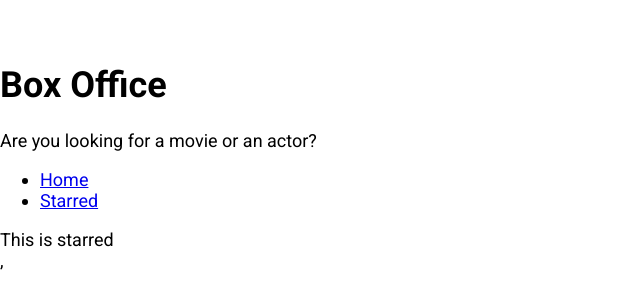
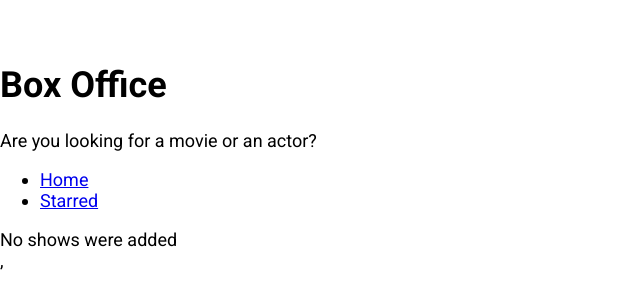
Before and after one commit to Argha10/box-office, a React (Create React App) app: page /starred in a window 1280 px wide. Shown: the top 308 px of the page, without its empty margins (0-640 px from the left). Built offline with nearby package versions, Linux system fonts and the light colour scheme.

Commit message:
displayed starred shows

```diff
--- a/src/pages/Starred.js
+++ b/src/pages/Starred.js
@@ -1,8 +1,43 @@
-import React from 'react';
+import React, { useState, useEffect } from 'react';
 import MainPageLayout from '../components/MainPageLayout';
+import { useShows } from '../misc/custom-hooks';
+import { apiGet } from '../misc/config';
+import ShowGrid from '../components/show/ShowGrid';
 
 const Starred = () => {
-  return <MainPageLayout>This is starred</MainPageLayout>;
+  const [starred] = useShows();
+
+  const [shows, setShows] = useState(null);
+  const [isLoading, setIsLoading] = useState(true);
+  const [error, setError] = useState(null);
+
+  useEffect(() => {
+    if (starred && starred.length > 0) {
+      const promises = starred.map(showId => apiGet(`/shows/${showId}`));
+
+      Promise.all(promises)
+        .then(apiData => apiData.map(show => ({ show })))
+        .then(results => {
+          setShows(results);
+          setIsLoading(false);
+        })
+        .catch(err => {
+          setError(err.message);
+          setIsLoading(false);
+        });
+    } else {
+      setIsLoading(false);
+    }
+  }, [starred]);
+
+  return (
+    <MainPageLayout>
+      {isLoading && <div>Shows are still loading</div>}
+      {error && <div>Error occured: {error}</div>}
+      {!isLoading && !shows && <div>No shows were added</div>}
+      {!isLoading && !error && shows && <ShowGrid data={shows} />}
+    </MainPageLayout>
+  );
 };
 
 export default Starred;
```
